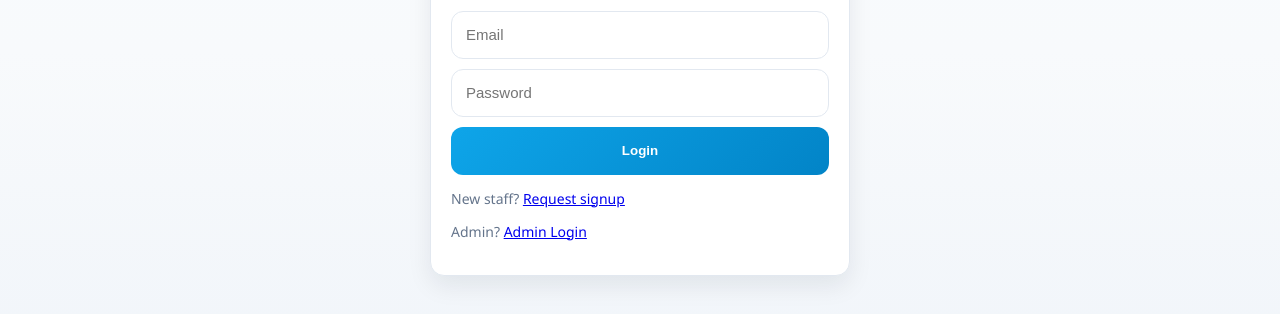
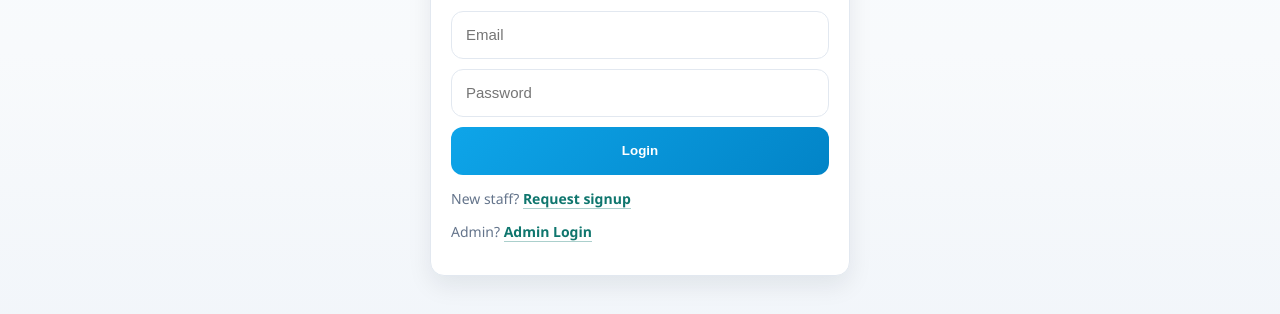
Before and after one commit to AswinCodie/Campus-Bites, a website: page frontend/staff-login.html in a window 1280 px wide. Shown: the part 308-622 px from the top of the page. Drawn offline with Linux system fonts and the light colour scheme.

```diff
--- a/frontend/staff.css
+++ b/frontend/staff.css
@@ -290,6 +290,19 @@
   font-size: 14px;
 }
 
+.staff-status-line a {
+  color: #0f766e;
+  text-decoration: none;
+  font-weight: 600;
+  border-bottom: 1px solid rgba(15, 118, 110, 0.35);
+  transition: color 0.2s ease, border-color 0.2s ease;
+}
+
+.staff-status-line a:hover {
+  color: #115e59;
+  border-bottom-color: rgba(17, 94, 89, 0.7);
+}
+
 .orders-list {
   display: grid;
   gap: 10px;
```
